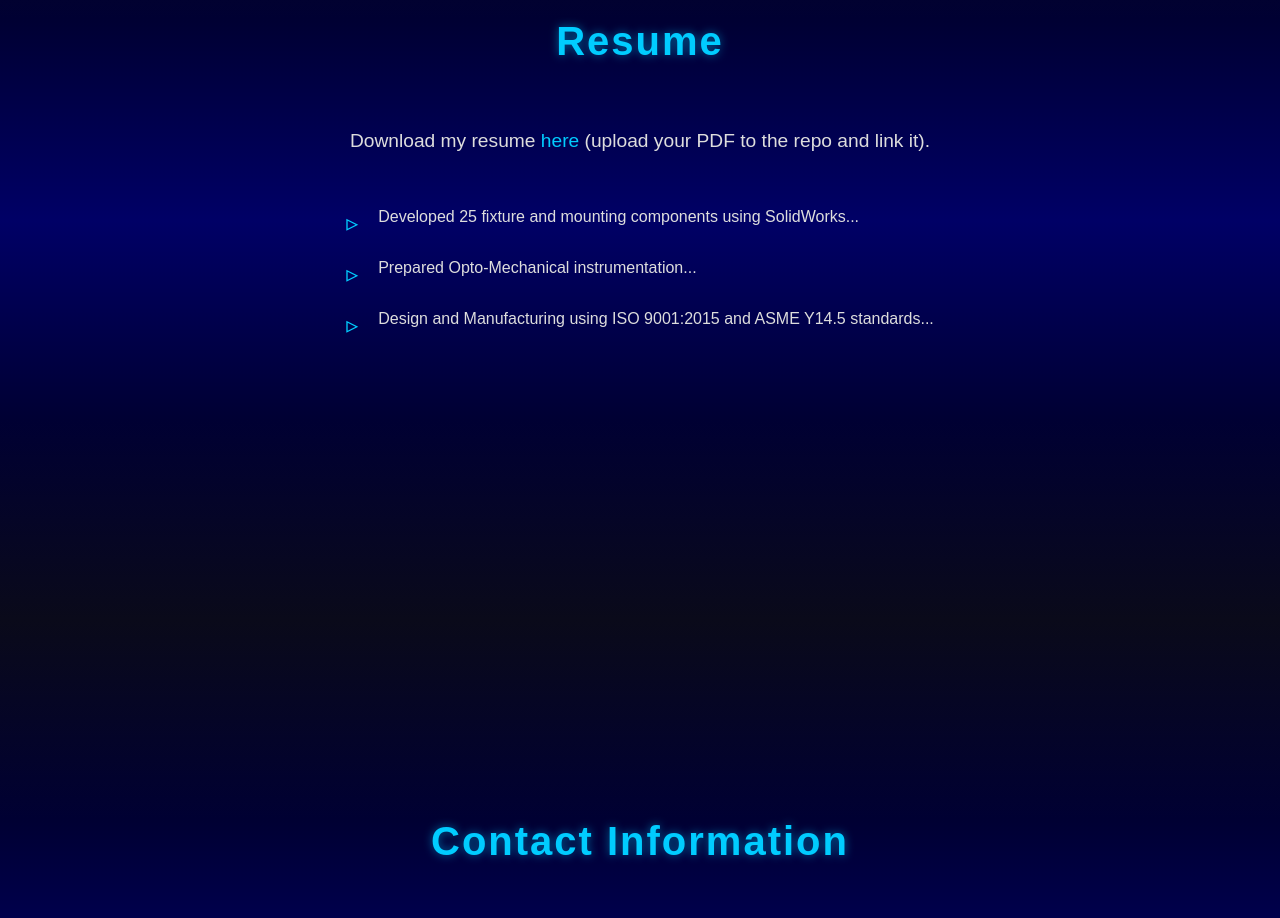
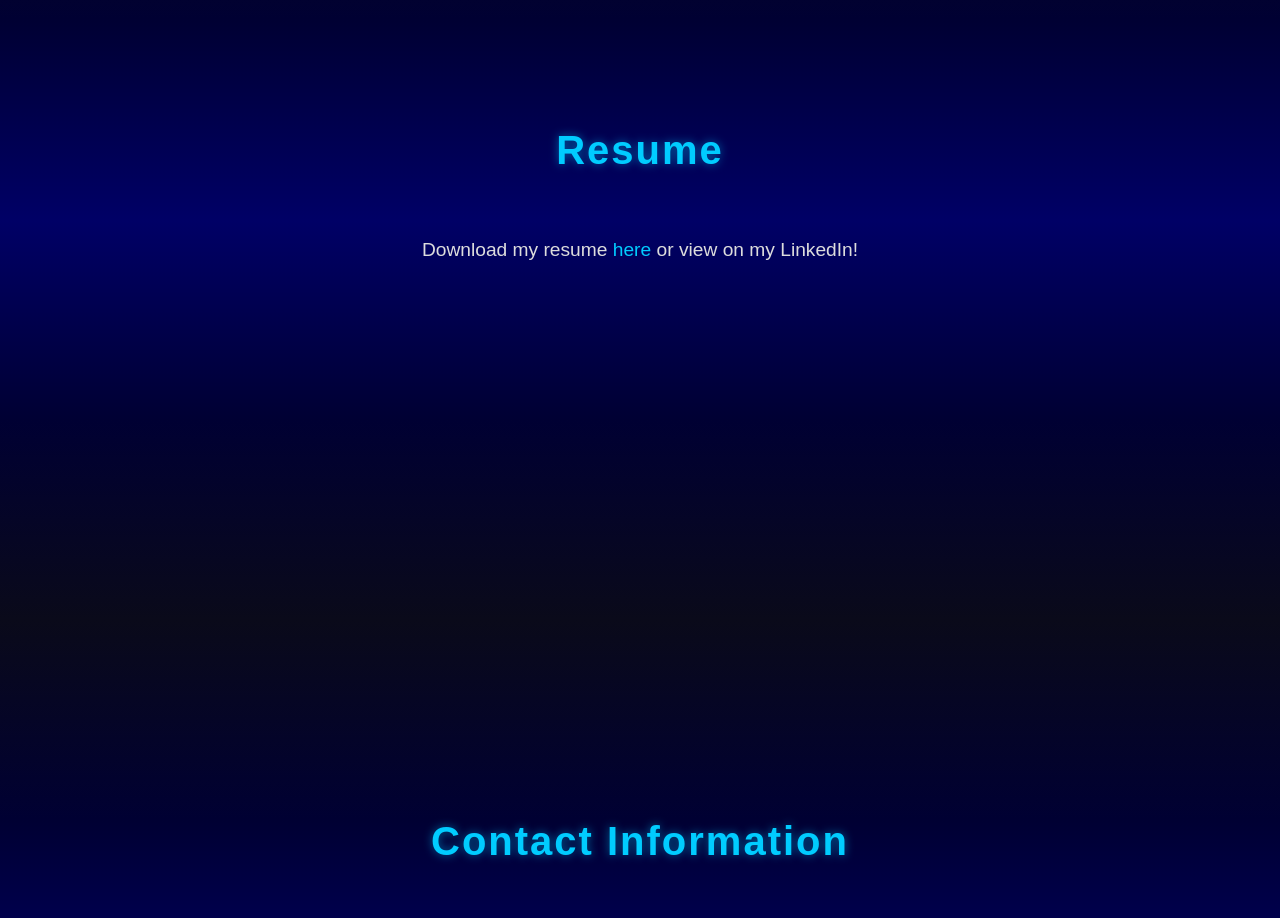
Before and after one commit to Jcu1224/jcu.github.io, a plain HTML site: page index.html in a window 1280 px wide. Shown: the part 4180-5098 px from the top of the page. Drawn offline with Linux system fonts and the light colour scheme.

Commit message:
Update index.html

```diff
--- a/index.html
+++ b/index.html
@@ -216,12 +216,7 @@
     <!-- Resume Section -->
     <section id="resume" class="centered-section">
         <h2>Resume</h2>
-        <p>Download my resume <a href="path/to/your-resume.pdf" target="_blank">here</a> (upload your PDF to the repo and link it).</p>
-        <ul>
-            <li>Developed 25 fixture and mounting components using SolidWorks...</li>
-            <li>Prepared Opto-Mechanical instrumentation...</li>
-            <li>Design and Manufacturing using ISO 9001:2015 and ASME Y14.5 standards...</li>
-        </ul>
+        <p>Download my resume <a href="path/to/your-resume.pdf" target="_blank">here</a> or view on my LinkedIn! </p>
     </section>
 
     <!-- Contact Information Section -->
```
